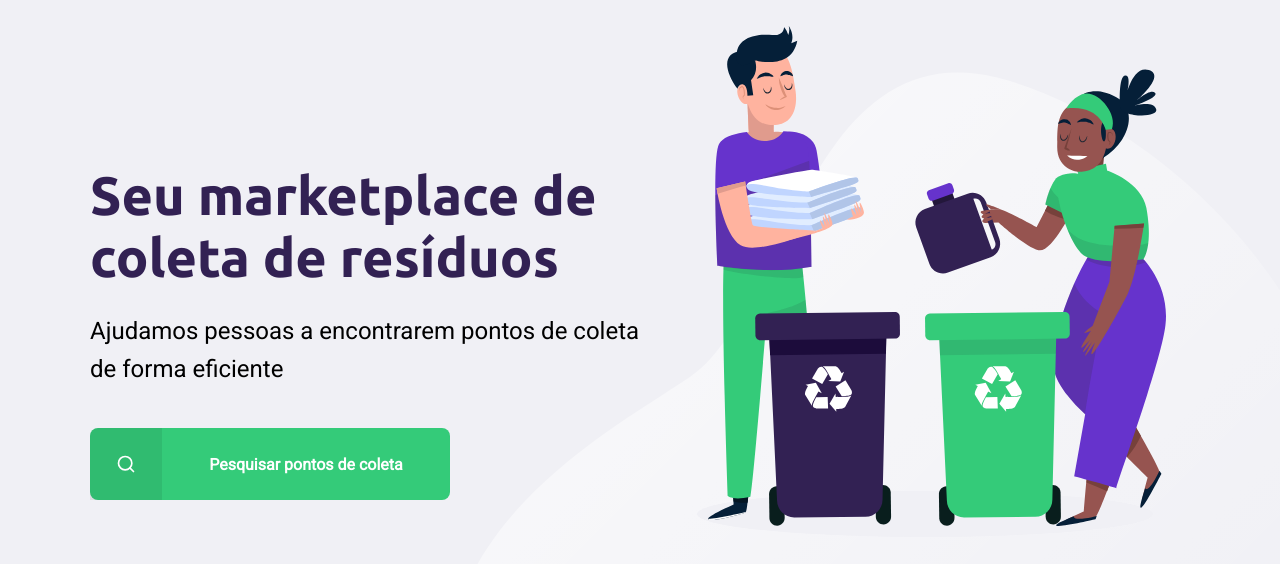
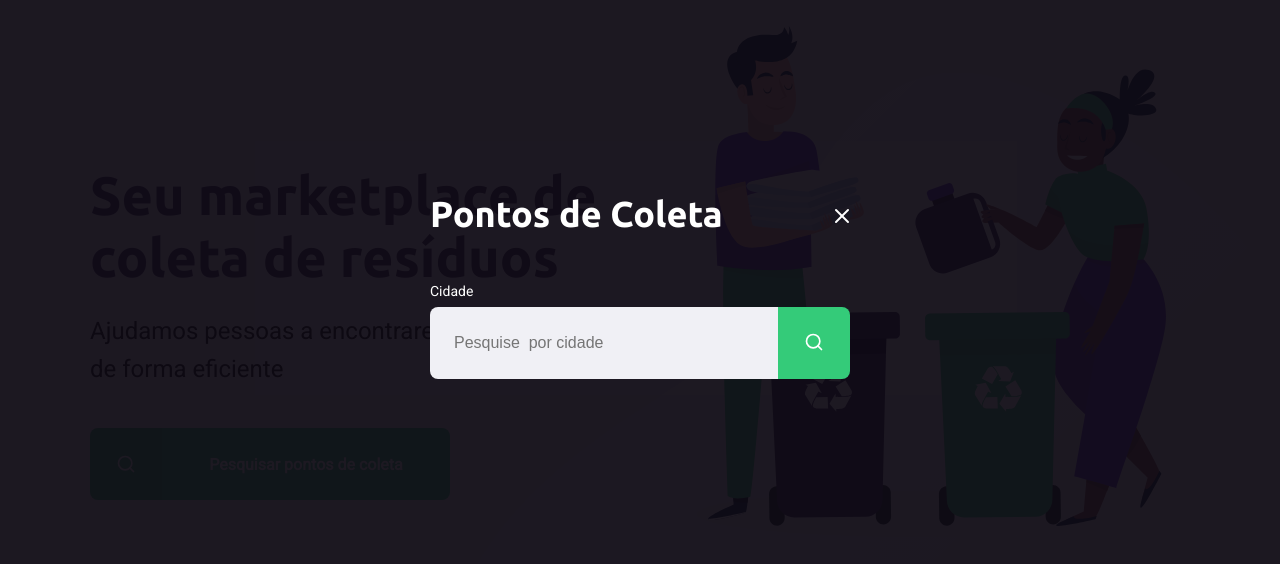
Before and after one commit to Kennedyr3/Ecoleta, a plain HTML site: page index.html in a window 1280 px wide. Both pictures are taken after a click on the link "Pesquisar pontos de coleta". Shown: the part 114-678 px from the top of the page. Drawn offline with Linux system fonts and the light colour scheme.

Commit message:
Tela modal

```diff
--- a/index.html
+++ b/index.html
@@ -7,17 +7,15 @@
     <link href="https://fonts.googleapis.com/css2?family=Roboto&family=Ubuntu:wght@700&display=swap" rel="stylesheet">
     <link rel="stylesheet" href="styles/main.css">
     <link rel="stylesheet" href="styles/home.css">
+    <link rel="stylesheet" href="styles/modal.css">
     <link rel="stylesheet" href="styles/responsive.css">
-
 </head>
 <body>
 
     <div id="page-home">
-
         <div class="content">
-
             <header>
-                <img src="assets/logo.svg" alt="Logo Marca">
+                <img src="/assets/logo.svg" alt="Logo Marca">
                 <a href="#">
                     <span></span>
                     Cadastre um ponto de coleta
@@ -25,13 +23,31 @@
             </header>
 
             <main>
-                <h1 class="#">Seu marketplace de coleta de resíduos</h1>
+                <h1>Seu marketplace de coleta de resíduos</h1>
                 <p>Ajudamos pessoas a encontrarem pontos de coleta de forma eficiente</p>
                 <a href="#"><span></span><strong>Pesquisar pontos de coleta</strong></a>
             </main>
+        </div>
+    </div>
 
+    <div id="modal" class="hide" >
+        <div class="content">
+            <div class="header">
+                <h1>Pontos de Coleta</h1>
+                <a href="#">Fechar</a>
+            </div>
+            <form action="">
+                <label for="search">Cidade</label>
+                <div class="search field">
+                    <input type="text" name="search" placeholder="Pesquise  por cidade">
+                    <button>
+                        <img src="/assets/search.svg" alt="Buscar">
+                    </button>
+                </div>
+            </form>
         </div>
+    </div>
 
-    </div>
+    <script src="/scripts/index.js"></script>
 </body>
 </html>
--- /dev/null
+++ b/scripts/index.js
@@ -0,0 +1,11 @@
+const buttonSearch = document.querySelector("#page-home main a")
+const modal = document.querySelector("#modal")
+const close = document.querySelector("#modal .header a")
+
+buttonSearch.addEventListener("click", () => {
+    modal.classList.remove("hide")
+})
+
+close.addEventListener("click", () => {
+    modal.classList.add("hide")
+})
--- /dev/null
+++ b/styles/modal.css
@@ -0,0 +1,74 @@
+#modal {
+    background-color: #0E0A14ef;
+    height: 100vh;
+    width: 100vw;
+    position: fixed;
+    top: 0;
+    display: flex;
+    justify-content: center;
+    align-items: center;
+    transition: 400ms;
+}
+
+#modal.hide {
+    display: none;
+}
+
+#modal .content {
+    color: white;
+    width: 420px;
+}
+
+#modal .header {
+    display: flex;
+    align-items: center;
+    justify-content: space-between;
+    margin-bottom: 48px;
+}
+
+#modal .header a {
+    background-image: url("../assets/x.svg");
+    width: 20px;
+    height: 20px;
+    display: flex;
+    font-size: 0.0000001px; /* Fonte super pequena que vai esconder a palavra fechar para questões de acessibilade */
+}
+
+#modal .header h1 {
+    color: white;
+    font-size: 36px;
+    line-height: 42px;
+}
+
+#modal form label {
+    font-size: 14px;
+    line-height: 16px;
+    display: block;
+    margin-bottom: 8px;
+}
+
+#modal form .field {
+    display: flex;
+}
+
+#modal form input {
+    flex: 1;
+    background-color: #f0f0f5;
+    border-radius:  8px 0 0 8px;
+    border: 0;
+    padding: 16px 24px;
+    font-size: 16px;
+    color: #6c6c80;
+}
+
+#modal form button {
+    width: 72px;
+    height: 72px;
+    background-color: var(--primary-color);
+    border: 0;
+    border-radius: 0 8px 8px 0;
+}
+
+#modal form button:hover {
+    background-color: #2fb85e;
+}
```
